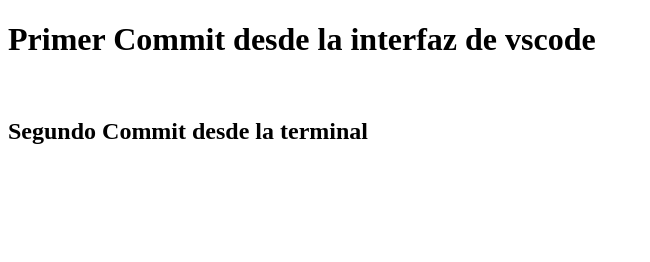
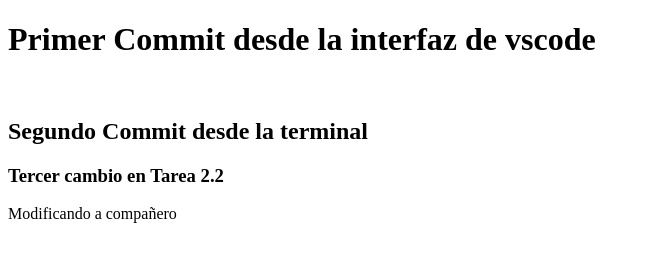
Before and after one commit to Davidrosalesux/Control-de-versiones-IDE-s---David-Rosales, a plain HTML site: page index.html in a window 1280 px wide. Shown: the whole page, without its empty margins (0-650 px from the left). Drawn offline with Linux system fonts and the light colour scheme.

Commit message:
Update index.html en forked con GitHub

```diff
--- a/index.html
+++ b/index.html
@@ -9,5 +9,7 @@
     <h1>Primer Commit desde la interfaz de vscode</h1>
     <br>
     <h2>Segundo Commit desde la terminal</h2>
+    <h3>Tercer cambio en Tarea 2.2</h3>
+        <p>Modificando a compañero</p>
 </body>
 </html>
```
